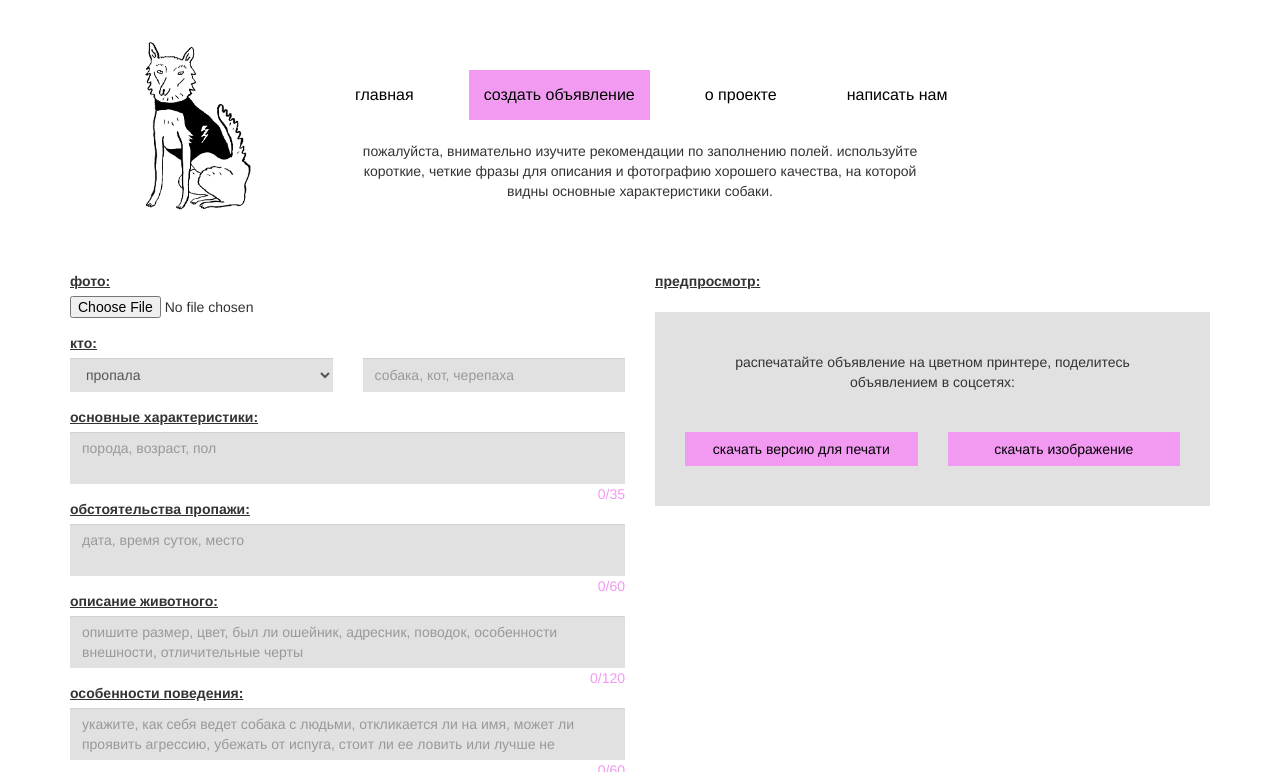
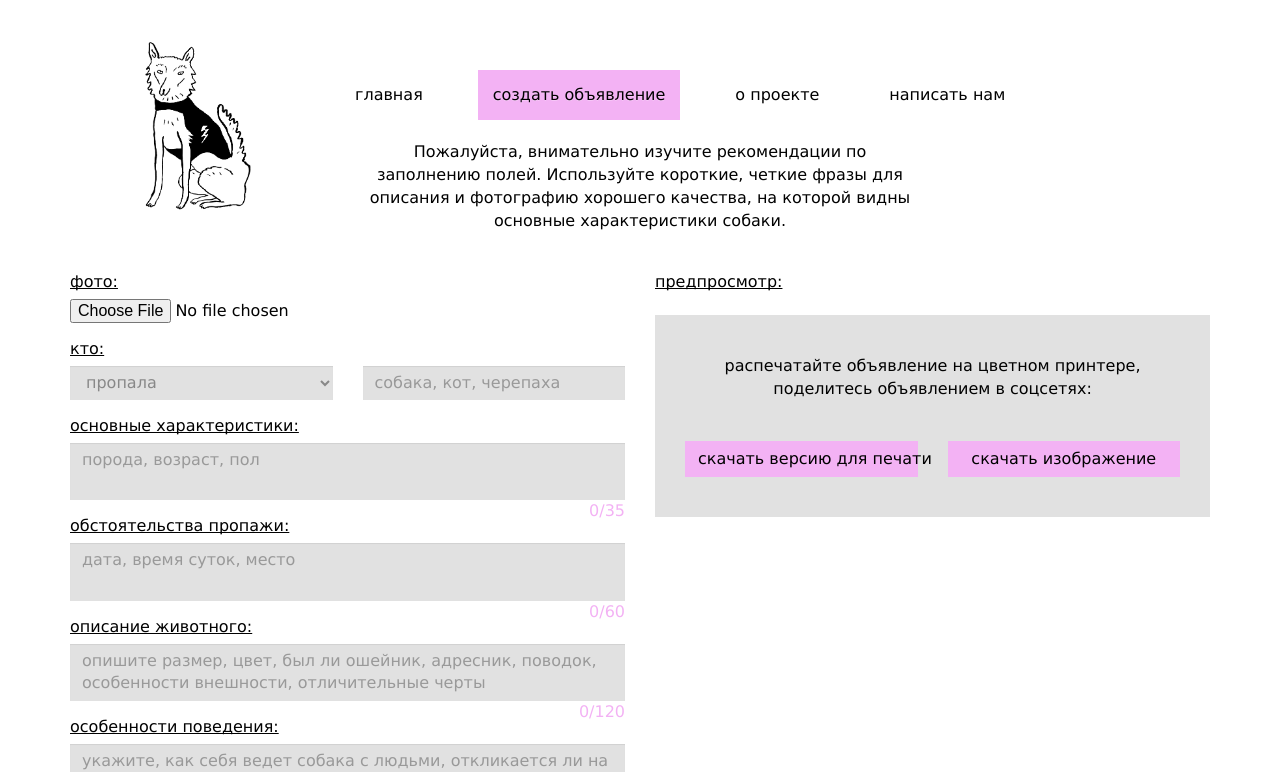
Before and after one commit to olga-kulevich/advertisement, a website with bundled scripts: page index.html in a window 1280 px wide. Both pictures are taken after a click on the link "создать объявление". Shown: the top 772 px of the page. Built offline with nearby package versions, Linux system fonts and the light colour scheme; a script that the page names is missing; some icons are missing; files whose address does not match are found by name.

Commit message:
changed in font: size, family, style, color; fixed text-decoration: underline; align-text in content block; added text to pages "about" and "feedback"; moved form on page "about" to center

```diff
--- a/index.html
+++ b/index.html
@@ -51,28 +51,28 @@
 
 <div id="header-main" class="container text-in-head header-main" style="display: block">
     <div class="row">
-        <div style="text-align: center;" class="col-lg-6 col-md-8 col-lg-offset-3 col-md-offset-3">привет! если вы потеряли своего любимца, пожалуйста, соберитесь и сделайте все описанное ниже. не жалейте времени и сил, не ждите мгновенного результата и настройтесь на лучшее. пусть все получится и ваш зверь поскорее спит дома.
+        <div style="text-align: center;" class="col-lg-6 col-md-8 col-lg-offset-3 col-md-offset-3">Привет! Если вы потеряли своего любимца, пожалуйста, соберитесь и сделайте все описанное ниже. не жалейте времени и сил, не ждите мгновенного результата и настройтесь на лучшее. пусть все получится и ваш зверь поскорее спит дома.
         </div>
     </div>
 </div>
 
 <div id="header-adv" class="container text-in-head header-adv" style="display: none">
     <div class="row">
-        <div style="text-align: center;" class="col-lg-6 col-md-8 col-lg-offset-3 col-md-offset-3">пожалуйста, внимательно изучите рекомендации по заполнению полей. используйте короткие, четкие фразы для описания и фотографию хорошего качества, на которой видны основные характеристики собаки.
+        <div style="text-align: center;" class="col-lg-6 col-md-8 col-lg-offset-3 col-md-offset-3">Пожалуйста, внимательно изучите рекомендации по заполнению полей. Используйте короткие, четкие фразы для описания и фотографию хорошего качества, на которой видны основные характеристики собаки.
         </div>
     </div>
 </div>
 
 <div id="header-about" class="container text-in-head header-about" style="display: none">
     <div class="row">
-        <div style="text-align: center;" class="col-lg-6 col-md-8 col-lg-offset-3 col-md-offset-3">
+        <div style="text-align: center;" class="col-lg-6 col-md-8 col-lg-offset-3 col-md-offset-3">Пока о проекте нечего особо рассказывать, он только запустился. Надеемся, он станет полезным инструментом для людей в такой нелегкой ситуации, как пропажа любимого друга.
         </div>
     </div>
 </div>
 
 <div id="header-feedback" class="container text-in-head header-feedback" style="display: none">
     <div class="row">
-        <div style="text-align: center;" class="col-lg-6 col-md-8 col-lg-offset-3 col-md-offset-3">
+        <div style="text-align: center;" class="col-lg-6 col-md-8 col-lg-offset-3 col-md-offset-3">Что-то не работает? Не хватило символов для ввода? Остались вопросы? Появились предложения?<br>Напишите нам, пожалуйста, об этом. мы обязательно все прочитаем и ответим.
         </div>
     </div>
 </div>
@@ -140,25 +140,25 @@
             <div class="form-group">
                 <label class="control-label" for="area-main-characteristics">основные характеристики:</label>
                 <textarea class="form-control" id="area-main-characteristics" placeholder="порода, возраст, пол" maxlength="35"></textarea>
-                <span style="color: #f299f2" class="pull-right"></span>
+                <span class="pull-right count-symbols-color"></span>
             </div>
 
             <div class="form-group">
                 <label class="control-label" for="area-conditions">обстоятельства пропажи:</label>
                 <textarea class="form-control" id="area-conditions" placeholder="дата, время суток, место" maxlength="60"></textarea>
-                <span style="color: #f299f2" class="pull-right"></span>
+                <span class="pull-right count-symbols-color"></span>
             </div>
 
             <div class="form-group">
                 <label class="control-label" for="area-description-animal">описание животного:</label>
                 <textarea class="form-control" id="area-description-animal" placeholder="опишите размер, цвет, был ли ошейник, адресник, поводок, особенности внешности, отличительные черты" maxlength="120"></textarea>
-                <span style="color: #f299f2" class="pull-right"></span>
+                <span class="pull-right count-symbols-color"></span>
             </div>
 
             <div class="form-group">
                 <label class="control-label" for="area-behavioral-features">особенности поведения:</label>
                 <textarea class="form-control" id="area-behavioral-features" placeholder="укажите, как себя ведет собака с людьми, откликается ли на имя, может ли проявить агрессию, убежать от испуга, стоит ли ее ловить или лучше не подходить и позвонить хозяину" maxlength="60"></textarea>
-                <span style="color: #f299f2" class="pull-right"></span>
+                <span class="pull-right count-symbols-color"></span>
             </div>
 
             <div class="form-group">
@@ -188,7 +188,7 @@
                 <div class="col-lg-12"><label class="control-label">предпросмотр:</label></div>
                 <div class="col-lg-12 form-group" id="preview"></div>
                 <div class="col-lg-12 form-group">
-                    <div class="col-lg-12" id="social" style="padding: 40px 50px; text-align:center;background-color: #e1e1e1;">
+                    <div class="col-lg-12" id="social" style="padding: 40px 50px; text-align:center; background-color: #e1e1e1;">
                         <span>распечатайте объявление на цветном принтере, поделитесь объявлением в соцсетях:</span>
                     </div>
                     <div class="col-lg-12 form-group"  style="background-color: #e1e1e1;">
@@ -226,7 +226,7 @@
 
 <div id="container-feedback" class="content container container-feedback" style="display: none">
     <div class="row">
-        <div class="col-lg-offset-2 col-lg-4" id="content">
+        <div class="col-lg-offset-4 col-lg-4" id="content">
 
             <div class="form-group">
                 <label for="feedback-name" class="control-label">как к вам обращаться:</label>
--- a/style.css
+++ b/style.css
@@ -1,11 +1,16 @@
 html body{
+    font-family: Verdana, sans-serif;
+    font-style: normal;
+    font-weight: normal;
+    font-size: 16px;
+    color: #010101;
     position: relative;
     background-color: #ffffff;
     min-height: 100%;
 }
 
 .container-main p {
-    text-align: justify;
+    text-align: left;
 }
 
 .previewBig {
@@ -38,6 +43,7 @@ button[disabled] {
 
 .underline-text {
     text-decoration: underline;
+    text-decoration-skip-ink: none;
 }
 
 .previewBig .text {
@@ -160,8 +166,10 @@ textarea {
 
 .form-control {
     background-color: #e1e1e1;
+    color: #888888;
     border-radius: 0px;
     border: none;
+    font-size: 16px;
 }
 
 .white {
@@ -170,6 +178,8 @@ textarea {
 
 label {
     text-decoration: underline;
+    text-decoration-skip-ink: none;
+    font-weight: normal;
 }
 
 label.form-check-label {
@@ -177,10 +187,11 @@ label.form-check-label {
 }
 
 .btn {
-    color: black;
-    background-color: #f299f2;
+    color: #010101;
+    background-color: #f3b2f4;
     border-radius: 0px;
     width: 100%;
+    font-size: 16px;
 }
 
 a {
@@ -218,13 +229,17 @@ menu.navbar-brand>img {
 .navbar .navbar-left > .active > a:hover,
 .navbar .navbar-left > .active > a:focus {
     color: #000;
-    background: #f299f2;
+    background: #f3b2f4;
 }
 
 .navbar .navbar-left > li > a:hover,
 .navbar .navbar-left > li > a:focus,
 .navbar .navbar-left > li > a.active {
-    background: #f299f2;
+    background: #f3b2f4;
+}
+
+.count-symbols-color {
+    color: #f3b2f4;
 }
 
 .spin{
@@ -273,8 +288,6 @@ menu.navbar-brand>img {
     text-align: center;
 }
 
-
-
 @media screen and (min-width: 992px) {
     .text-in-head div div {
         margin-top: -130px;
```
